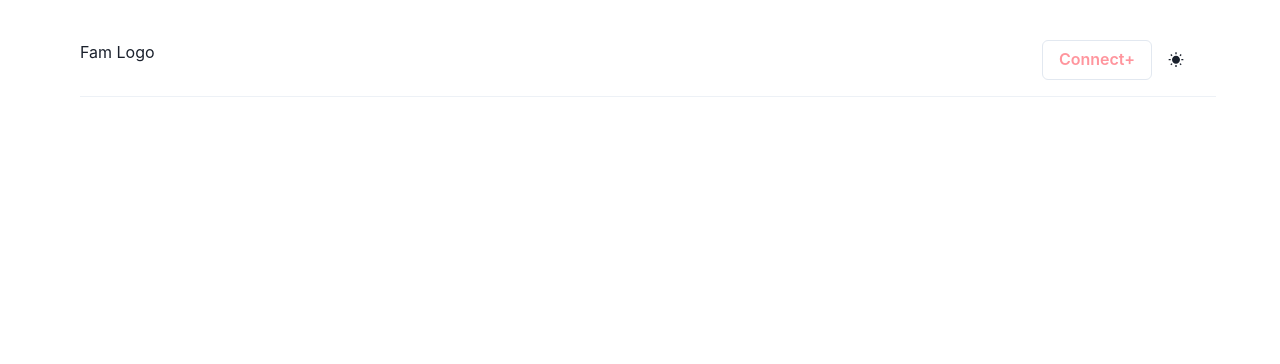
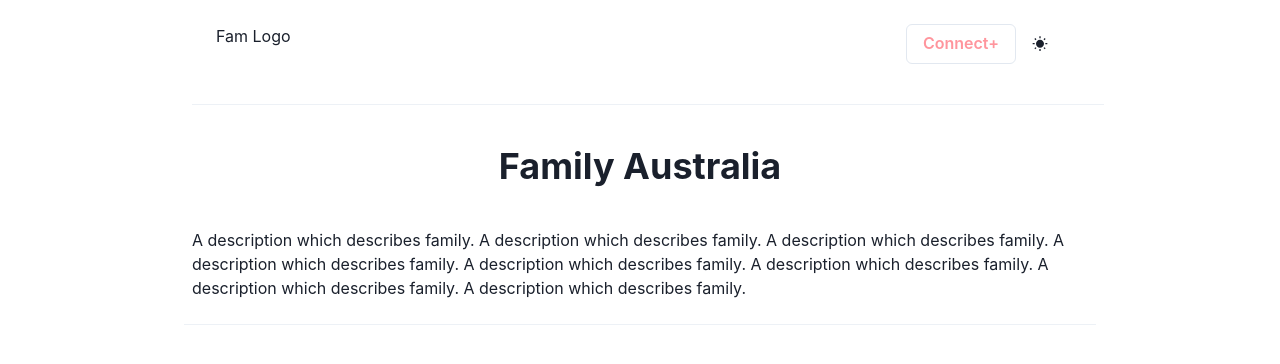
Before and after one commit to poysian9/Fam_Aus, a React (Create React App) app: page / in a window 1280 px wide. Shown: the top 364 px of the page. Built offline with nearby package versions, Linux system fonts and the light colour scheme.

Commit message:
Continueu Skeleton

```diff
--- a/public/index.html
+++ b/public/index.html
@@ -24,7 +24,7 @@
       work correctly both with client-side routing and a non-root public URL.
       Learn how to configure a non-root public URL by running `npm run build`.
     -->
-    <title>React App</title>
+    <title>Family Aus</title>
   </head>
   <body>
     <noscript>You need to enable JavaScript to run this app.</noscript>
--- a/src/App.js
+++ b/src/App.js
@@ -6,7 +6,7 @@ import React from 'react'
 
 function App() {
     return (
-        <Box mx={20} my={10}>
+        <Box maxW='70%' margin="auto">
             <NavBar></NavBar>
             <Divider p={2}/>
             <Main></Main>
--- /dev/null
+++ b/src/components/Card.js
@@ -0,0 +1,10 @@
+import React from 'react';
+import { Box } from '@chakra-ui/react';
+
+export default function Card() {
+    return (
+        <Box>
+
+        </Box>
+    )
+}
--- a/src/layout/Main.js
+++ b/src/layout/Main.js
@@ -1,16 +1,23 @@
-import { Flex, Box } from '@chakra-ui/react'
-import React from 'react'
+import { VStack, Box, Heading, Divider } from '@chakra-ui/react';
+import React from 'react';
+import Card from '../components/Card';
 
 function Main() {
     return (
-        <Flex>
+        <VStack>
             <Box >
+                <Heading p={10} textAlign='center'>
+                    Family Australia
+                </Heading>
+                <p>A description which describes family. A description which describes family. A description which describes family. A description which describes family. A description which describes family. A description which describes family. A description which describes family. A description which describes family. </p>
+            </Box>
+            <Divider p={2}/>
+            <Box>
+               <Card>
 
+               </Card>
             </Box>
-            <Box>
-
-            </Box>
-        </Flex>
+        </VStack>
     )
 }
 
--- a/src/layout/NavBar.js
+++ b/src/layout/NavBar.js
@@ -4,7 +4,7 @@ import { MdWbSunny} from "react-icons/md"
 
 function NavBar() {
     return (
-        <Flex>
+        <Flex m={6}>
             <Box>
                 Fam Logo
             </Box>
```
Also changed, not shown: src/index.js (+4 -3 lines).
